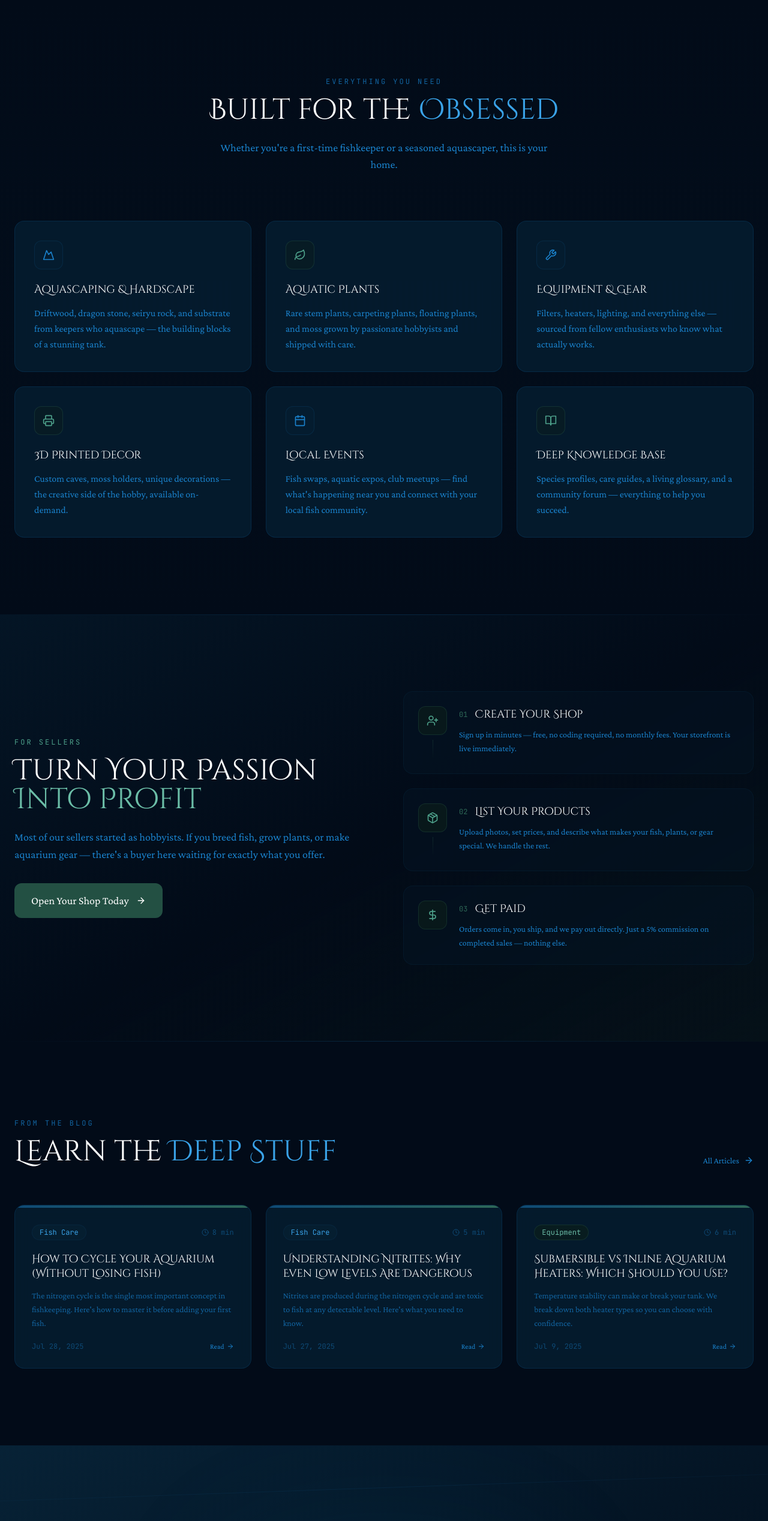
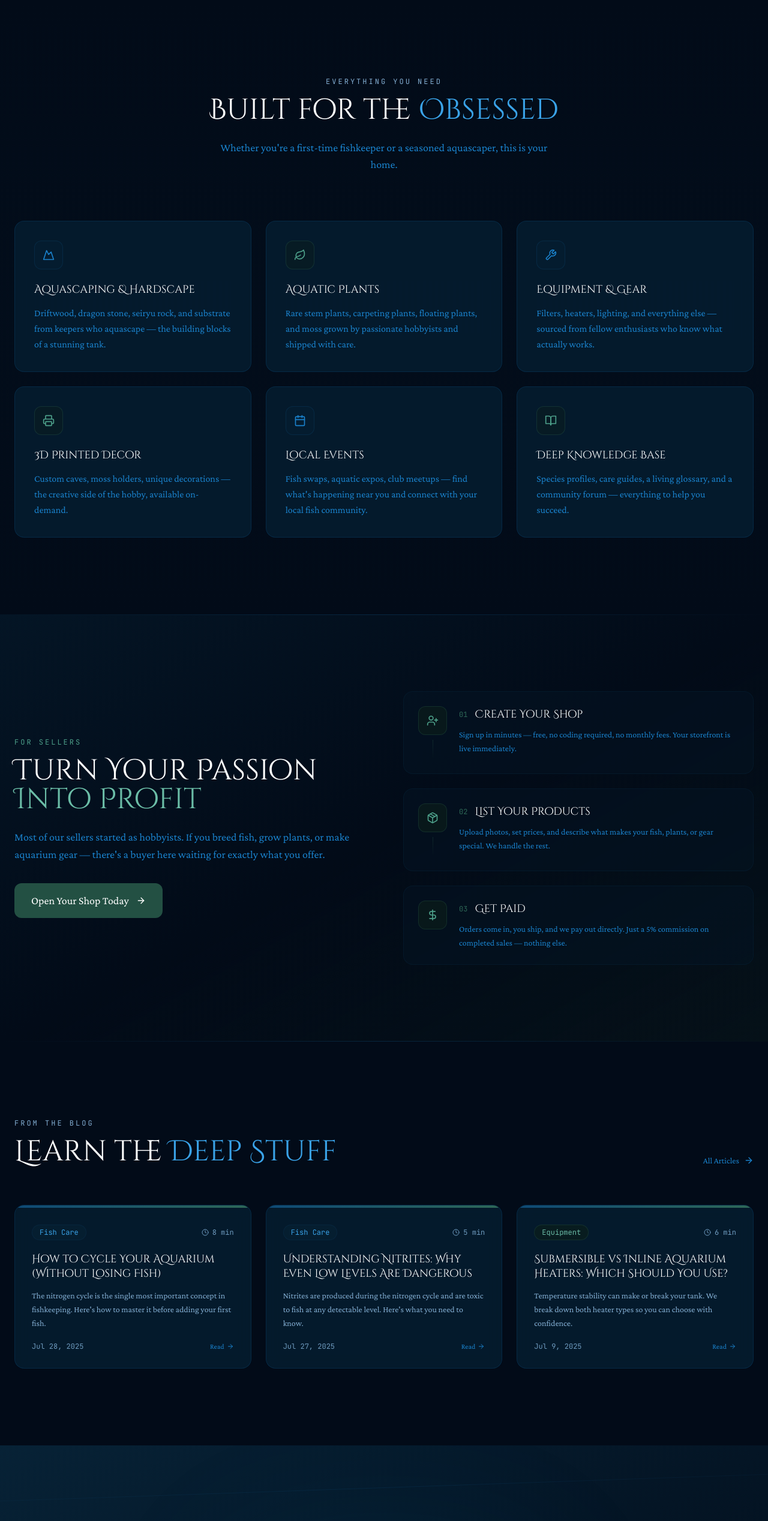
Before and after one commit to Blixx23/underground-aquarium, a Next.js app: page / in a window 1280 px wide. Shown: the part 800-3335 px from the top of the page at 60% size. Built offline with nearby package versions, Linux system fonts and the light colour scheme; no server answers.

Commit message:
Dropdown Visability Update

```diff
--- a/src/app/globals.css
+++ b/src/app/globals.css
@@ -46,3 +46,34 @@ body { background: #020b18; color: #c2e4fa; font-family: var(--font-body); font-
   animation-iteration-count: infinite;
   will-change: transform, opacity;
 }
+/* ===================================================================
+   LEGIBILITY PASS — subtle, sitewide, fully reversible.
+   Lifts dim form text, placeholders, and muted secondary text a notch,
+   and gives inputs/dropdowns a faint edge so they read clearly on the
+   dark theme. To revert: delete everything below this line.
+   =================================================================== */
+
+/* Native dropdown menus (where the browser honors option styling) */
+select option,
+select optgroup {
+  background-color: #07223a;
+  color: #e8f4ff;
+}
+
+/* Faint inner edge so fields and dropdowns are visible on the dark bg */
+select,
+input,
+textarea {
+  box-shadow: inset 0 0 0 1px rgba(125, 196, 240, 0.14);
+}
+
+/* Brighter placeholders */
+::placeholder {
+  color: #7ea7c6 !important;
+  opacity: 1 !important;
+}
+
+/* Nudge the two dimmest muted-text shades up a notch (secondary text,
+   helper lines, captions). Brighter, still clearly "muted". */
+.text-ocean-600 { color: #6f9cc0 !important; }
+.text-ocean-500 { color: #83aed2 !important; }
```
